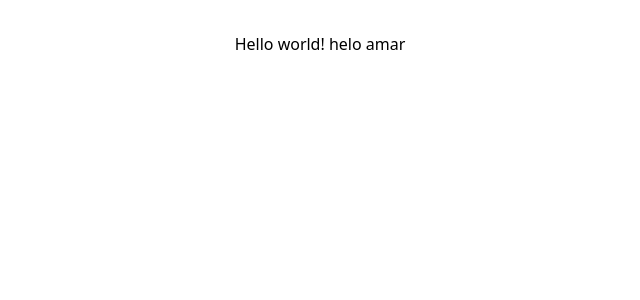
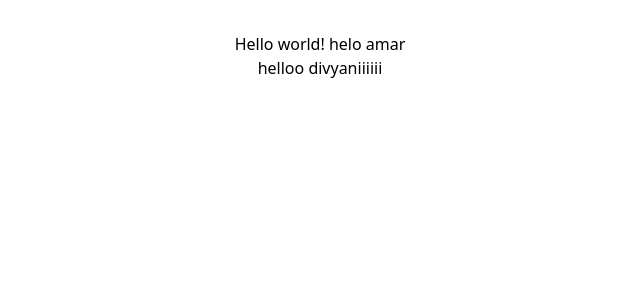
Before and after one commit to DivyaniLilariya/restorylandingpage, a React (Vite) app: page / in a window 1280 px wide. Shown: the top 300 px of the page, without its empty margins (320-960 px from the left). Built offline with nearby package versions, Linux system fonts and the light colour scheme.

Commit message:
changes in app

```diff
--- a/src/App.jsx
+++ b/src/App.jsx
@@ -7,6 +7,8 @@ function App() {
     Hello world!
     helo amar
   </h1>
+
+     <h2>helloo divyaniiiiii</h2>
     </>
   )
 }
```
